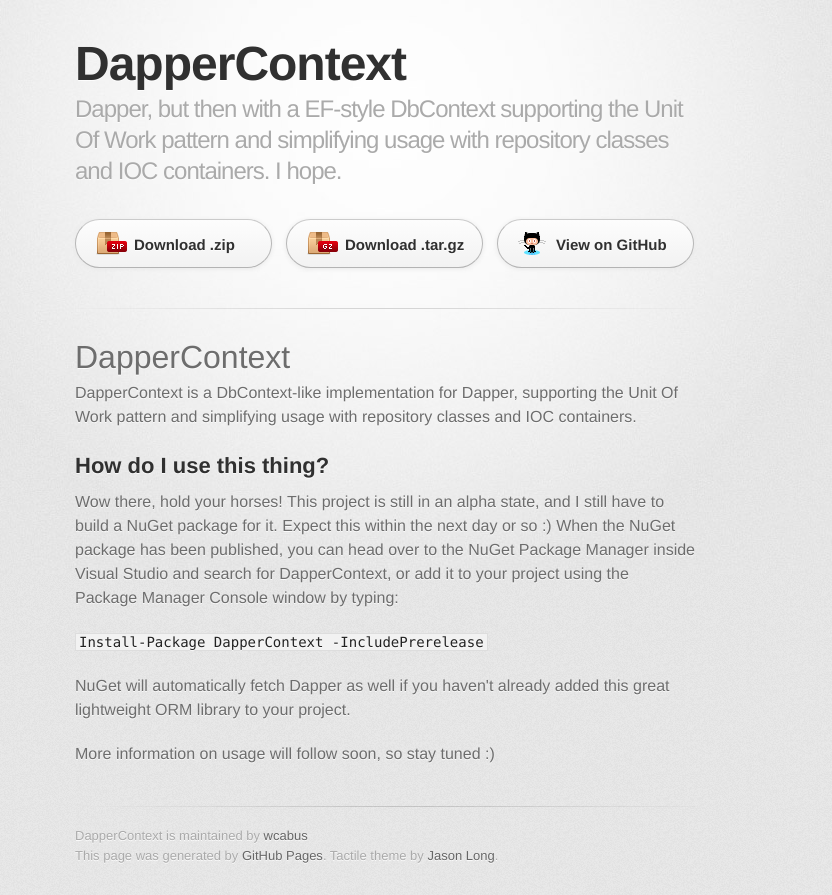
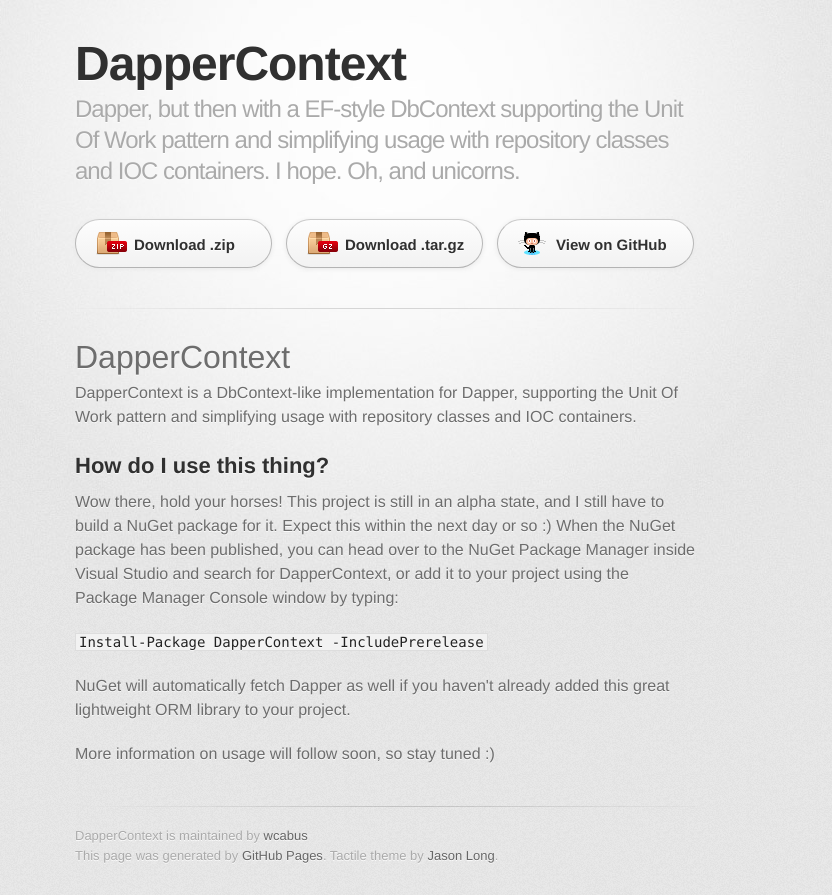
Before and after one commit to wcabus/DapperContext, a plain HTML site: page index.html in a window 1280 px wide. Shown: the whole page, without its empty margins (255-1087 px from the left). Drawn offline with Linux system fonts and the light colour scheme; a web font is replaced by a local one.

Commit message:
Update index.html

```diff
--- a/index.html
+++ b/index.html
@@ -19,7 +19,7 @@
 
         <header>
           <h1>DapperContext</h1>
-          <h2>Dapper, but then with a EF-style DbContext supporting the Unit Of Work pattern and simplifying usage with repository classes and IOC containers. I hope.</h2>
+          <h2>Dapper, but then with a EF-style DbContext supporting the Unit Of Work pattern and simplifying usage with repository classes and IOC containers. I hope. Oh, and unicorns.</h2>
         </header>
 
         <section id="downloads" class="clearfix">
```
